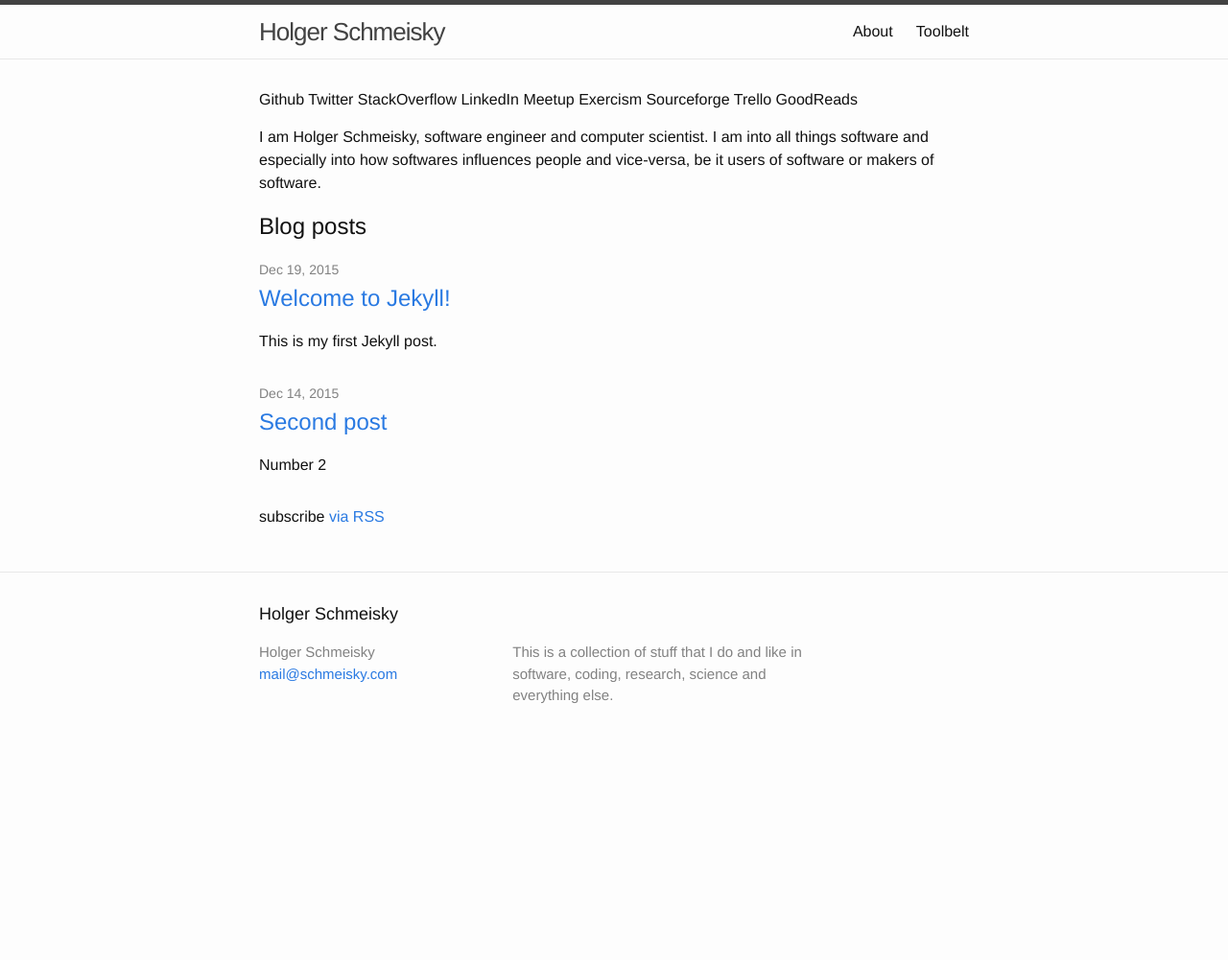
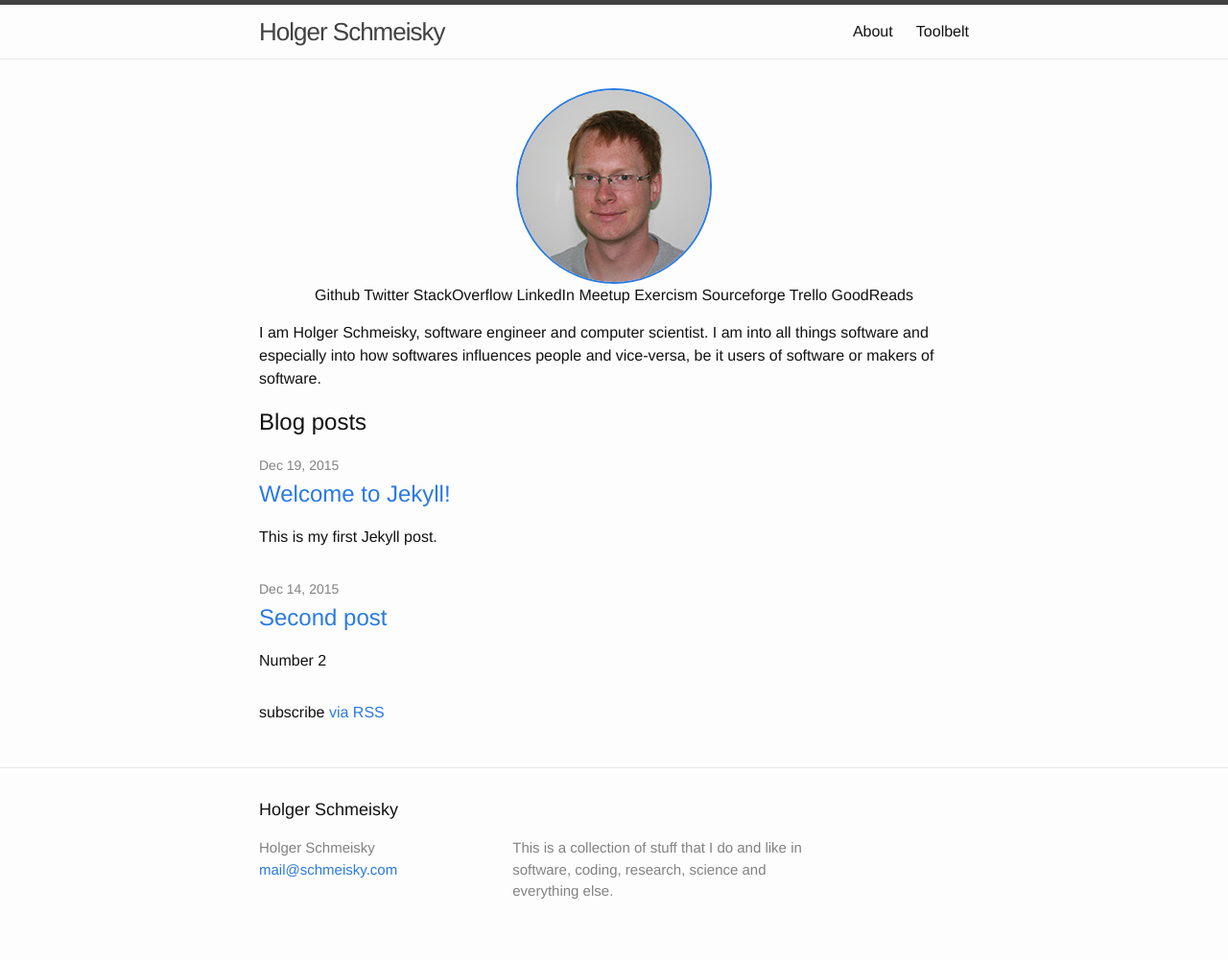
Before and after one commit to holsky/schmeisky.com, a Jekyll site: the page built from index.html, in a window 1280 px wide. Shown: the whole page at 96% size. Built offline with Jekyll 4.4.1, drawn with Linux system fonts in a browser that asks for light colours; before the commit the page ends 900 px from its top, so only the background shows below that.

Commit message:
added avatar picture

```diff
--- a/_config.yml
+++ b/_config.yml
@@ -7,6 +7,7 @@
 
 # Site settings
 title: Holger Schmeisky
+avatar: Holger_Schmeisky.jpg
 email: mail@schmeisky.com
 description: > # this means to ignore newlines until "baseurl:"
   This is a collection of stuff that I do and like in software, coding, research, science and everything else.
--- a/_sass/_base.scss
+++ b/_sass/_base.scss
@@ -46,7 +46,6 @@ img {
     max-width: 100%;
     vertical-align: middle;
 }
-
 
 
 /**
@@ -150,7 +149,12 @@ pre {
     }
 }
 
-
+/*
+ * Circular Image
+ */
+.img-circle {
+    border-radius: 50%;
+}
 
 /**
  * Wrapper
--- a/_sass/_layout.scss
+++ b/_sass/_layout.scss
@@ -92,7 +92,15 @@
     }
 }
 
+.avatar-container {
+    text-align: center;
+}
 
+.avatar-image {
+    border-color: $brand_color;
+    border-width: 2px;
+    border-style: solid;
+}
 
 /**
  * Site footer
--- a/css/main.scss
+++ b/css/main.scss
@@ -2,7 +2,6 @@
 # Only the main Sass file needs front matter (the dashes are enough)
 ---
 @charset "utf-8";
-
 
 
 // Our variables
@@ -28,8 +27,6 @@ $content-width:    800px;
 $on-palm:          600px;
 $on-laptop:        800px;
 
-
-
 // Use media queries like this:
 // @include media-query($on-palm) {
 //     .wrapper {
--- a/index.html
+++ b/index.html
@@ -3,6 +3,9 @@ layout: default
 ---
 
 <div class="home">
+
+    <div class="avatar-container">
+      <img class="img-circle avatar-image" src="{{ site.baseurl }}static/{{ site.avatar }}" alt="Holger Schmeisky"/>
 
       <div id="account-links">
         <p>
@@ -19,6 +22,11 @@ layout: default
 
         </p>
       </div>
+
+    </div>
+
+
+
 
   I am Holger Schmeisky, software engineer and computer scientist. I am into all things software and especially into how softwares influences people and vice-versa, be it users of software or makers of software.<p/>
 
```
Also changed, not shown: static/Holger_Schmeisky.jpg (added). Lines whose indentation alone changed are shown as unchanged.
